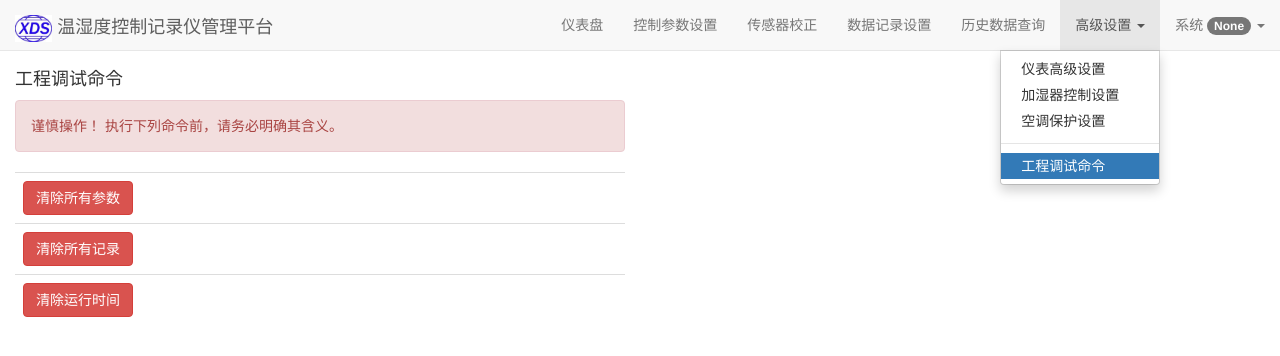
After one commit to kzeng/thrmp, a Flask app: page /debug_command in a window 1280 px wide, after a click on "高级设置". The commit adds this page. Shown: the top 356 px of the page. Run offline with Flask 2, Linux system fonts and the light colour scheme; some libraries are stand-ins or nearby versions.

Commit message:
add debug commands page

```diff
--- a/router/module.py
+++ b/router/module.py
@@ -635,3 +635,31 @@ def set_sys_datetime():
     print(year,month,day,0,hour,min,second)
     b.datetime_setting=year,month,day,0,hour,min,second
     return "set_sys_datetime: Set successfully."
+
+
+@module_bp.route('/debug_command')
+def debug_command():
+    return render_template('debug_command.html', title='工程调试命令', curr_user=current_user.get_id())
+
+
+@module_bp.route('/api/clean_all_args', methods=['POST'])
+def clean_all_args():
+    b = Broker()
+    print('clean_all_args ...')
+    b.remove_all_param
+    return "clean_all_args: Set successfully."
+
+@module_bp.route('/api/clean_all_recorders', methods=['POST'])
+def clean_all_recorders():
+    b = Broker()
+    print('clean_all_recorders ...')
+    b.remove_all_records
+    return "clean_all_recorders: Set successfully."
+
+
+@module_bp.route('/api/clean_runtime', methods=['POST'])
+def clean_runtime():
+    b = Broker()
+    print('clean_runtime ...')
+    b.remove_run_time
+    return "clean_runtime: Set successfully."
--- a/templates/base.html
+++ b/templates/base.html
@@ -63,6 +63,8 @@
                     <li class="advance_setting_param"><a href="/advance_setting_param">仪表高级设置</a></li>
                     <li class="humidifier_energy_saving_settings_param"><a href="/humidifier_energy_saving_settings_param">加湿器控制设置</a></li>
                     <li class="air_conditioning_settings_param"><a href="/air_conditioning_settings_param">空调保护设置</a></li>
+                    <li role="separator" class="divider"></li>
+                    <li class="debug_command"><a href="/debug_command">工程调试命令</a></li>
                 </ul>
                 </li>
 
--- /dev/null
+++ b/templates/debug_command.html
@@ -0,0 +1,101 @@
+{% extends 'base.html' %} {% block css%}
+<style type="text/css">
+    .b1 {
+        color: blue;
+    }
+</style>
+{% endblock %} {% block body%}
+<div class="row">
+
+    <div class="col-md-6">
+        <h4>工程调试命令</h4>
+        <div class="alert alert-danger" role="alert">
+            谨慎操作！ 执行下列命令前，请务必明确其含义。
+        </div>
+
+        <table class="table table-hover">
+
+            <tr>
+                <td>
+                    <button class="btn btn-danger" id="btn1_set">
+                        清除所有参数
+                    </button>
+                </td>
+            </tr>
+
+            <tr>
+                <td>
+                    <button class="btn btn-danger" id="btn2_set">
+                        清除所有记录
+                    </button>
+                </td>
+            </tr>
+
+            <tr>
+                <td>
+                    <button class="btn btn-danger" id="btn3_set">
+                        清除运行时间
+                    </button>
+                </td>
+            </tr>
+        </table>
+    </div>
+
+</div>
+
+{% endblock %} {% block js%}
+{{ super() }}
+<script type="text/javascript">
+
+
+$(document).ready(function() {
+
+    $("#btn1_set").click(function() {
+        a = confirm("清除所有参数, 确定？")
+        if(a)
+        {
+            $.post(
+                "api/clean_all_args", {
+                },
+                function(data, status) {
+                    toastr["success"]("清除所有参数, 成功.");
+                    console.log("data: " + data);
+                }
+            );
+        }
+    });
+
+
+    $("#btn2_set").click(function() {
+        a = confirm("清除所有记录, 确定？")
+        if(a)
+        {
+            $.post(
+                "api/clean_all_recorders", {
+                },
+                function(data, status) {
+                    toastr["success"]("清除所有记录, 成功.");
+                    console.log("data: " + data);
+                }
+            );
+        }
+    });
+
+    $("#btn3_set").click(function() {
+        a = confirm("清除运行时间, 确定？")
+        if(a)
+        {
+            $.post(
+                "api/clean_runtime", {
+                },
+                function(data, status) {
+                    toastr["success"]("清除运行时间, 成功.");
+                    console.log("data: " + data);
+                }
+            );
+        }
+    });
+
+});
+</script>
+{% endblock %}
```
